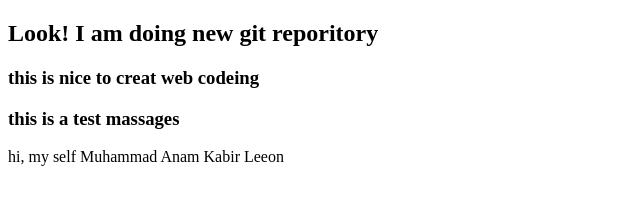
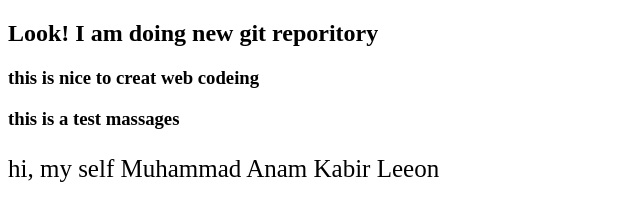
Before and after one commit to leeon9799/my-first-website2, a plain HTML site: page index.html in a window 1280 px wide. Shown: the whole page, without its empty margins (0-640 px from the left). Drawn offline with Linux system fonts and the light colour scheme.

Commit message:
font change

```diff
--- a/index.html
+++ b/index.html
@@ -6,6 +6,12 @@
     <meta name="viewport" content="width=device-width, initial-scale=1.0">
     <title>Document</title>
 </head>
+<style>
+    p{
+        font-size: 25px;
+    }
+
+</style>
 <body>
         <h2>Look! I am doing new git reporitory</h2>
         <h3>this is nice to creat web codeing</h3>
```
